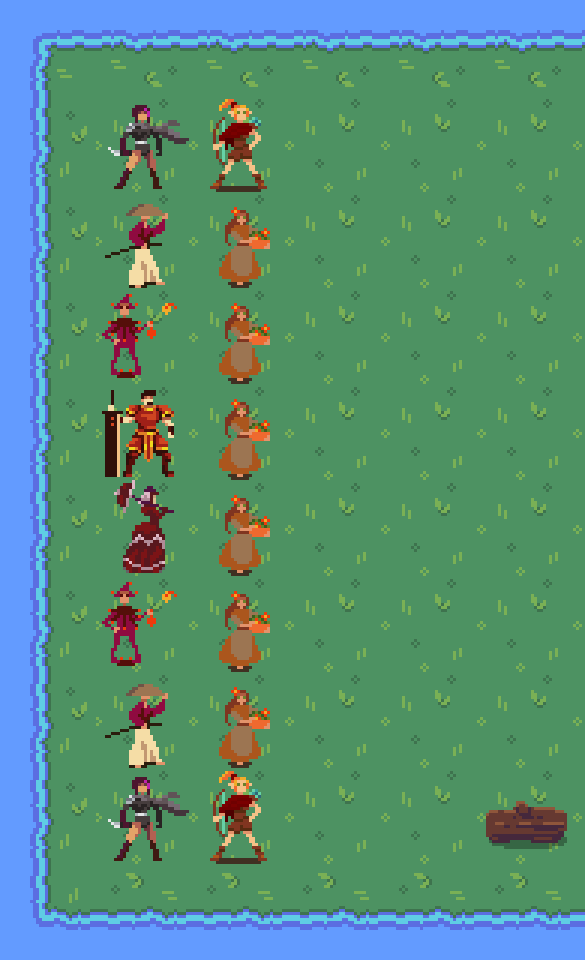
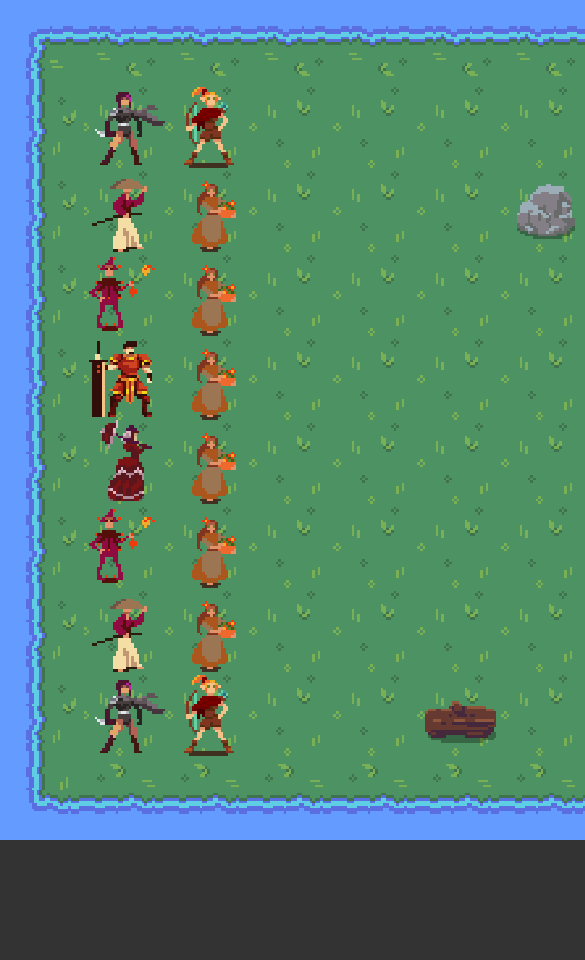
Before and after one commit to ProgrammerMarcus/top-secret-repository, a Vue app: page / in a window 390 px wide. Shown: the top 960 px of the page, 585 px wide, since content can reach past the window. After the commit the page ends 844 px from the top, so only its background shows below. Built offline with nearby package versions, Linux system fonts and the light colour scheme.

Commit message:
improved responsiveness

```diff
--- a/src/App.vue
+++ b/src/App.vue
@@ -5,9 +5,3 @@ import GameDisplay from './components/GameDisplay.vue'
 <template>
   <GameDisplay></GameDisplay>
 </template>
-
-<style>
-body {
-  image-rendering: pixelated;
-}
-</style>
--- a/src/assets/base.css
+++ b/src/assets/base.css
@@ -8,11 +8,12 @@
 }
 
 body {
+  image-rendering: pixelated;
   margin: 0;
   min-height: 100vh;
   min-width: 100vh;
   color: white;
-  background: rgb(99, 155, 255);
+  background: #333;
   transition:
     color 0.5s,
     background-color 0.5s;
--- a/src/components/GameDisplay.vue
+++ b/src/components/GameDisplay.vue
@@ -1,9 +1,21 @@
 <script setup lang="ts">
-import { ref } from 'vue'
+import { ref, onMounted, onUnmounted } from 'vue'
 import GameBoard, { Areas, GamePiece, Professions, Teams, Types } from '../game'
 const board = ref(new GameBoard(15, 10))
 let active: undefined | GamePiece = undefined
-const size = 96
+const size = ref(Math.floor(window.innerHeight / 10))
+
+const updateSize = () => {
+  size.value = Math.floor(window.innerHeight / 10)
+}
+
+onMounted(() => {
+  window.addEventListener('resize', updateSize)
+})
+
+onUnmounted(() => {
+  window.removeEventListener('resize', updateSize)
+})
 
 for (let x = 1; x <= board.value.width; x++) {
   for (let y = 1; y <= board.value.height; y++) {
@@ -78,7 +90,7 @@ const handleMove = (toX: number, toY: number) => {
       [
         // keyframes
         {
-          transform: `translate(${(fromX - toX) * size}px, ${(fromY - toY) * size}px)`
+          transform: `translate(${(fromX - toX) * size.value}px, ${(fromY - toY) * size.value}px)`
         },
         { transform: `translate(0px, 0px)` }
       ],
@@ -145,28 +157,30 @@ const showMoves = (x: number, y: number) => {
 
 <style scoped>
 .board {
-  position: relative;
+  display: grid;
   margin: auto;
+  background-color: rgb(99, 155, 255);
 }
 .tiles {
-  background-color: gray;
-  position: absolute;
+  position: relative;
   top: 0;
   left: 0;
   display: grid;
   place-content: center;
+  grid-area: 1 / 1;
   grid-template: v-bind('`repeat(${board.height}, ${size}px) / repeat(${board.width}, ${size}px)`');
   .tile {
     height: v-bind('`${size}px`');
   }
 }
 .pieces {
-  position: absolute;
+  position: relative;
   top: 0;
   left: 0;
   display: grid;
   place-content: center;
   pointer-events: none;
+  grid-area: 1 / 1;
   grid-template: v-bind('`repeat(${board.height}, ${size}px) / repeat(${board.width}, ${size}px)`');
   .piece {
     margin: auto;
```
Also changed, not shown: src/assets/pieces/farmer_w.webp.
